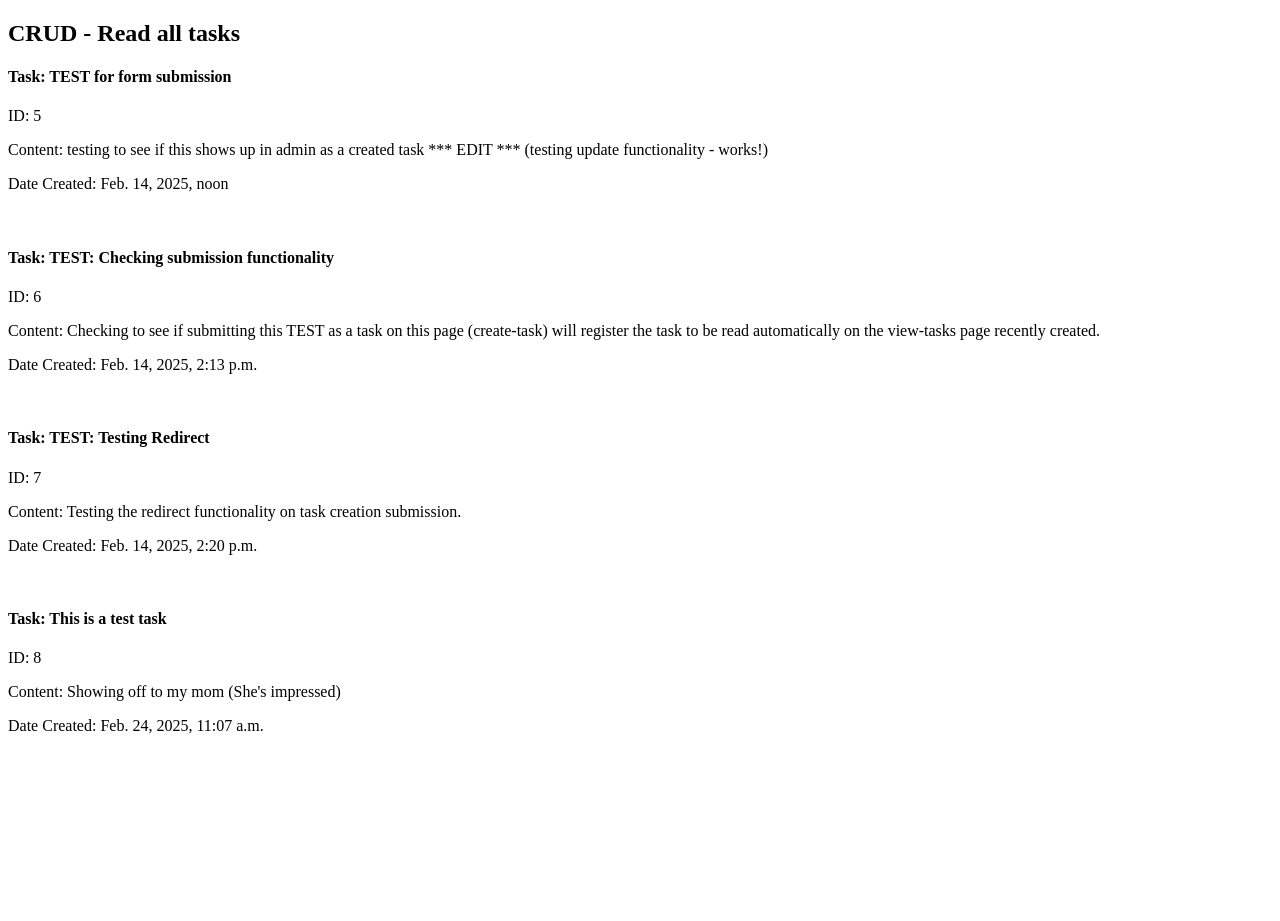
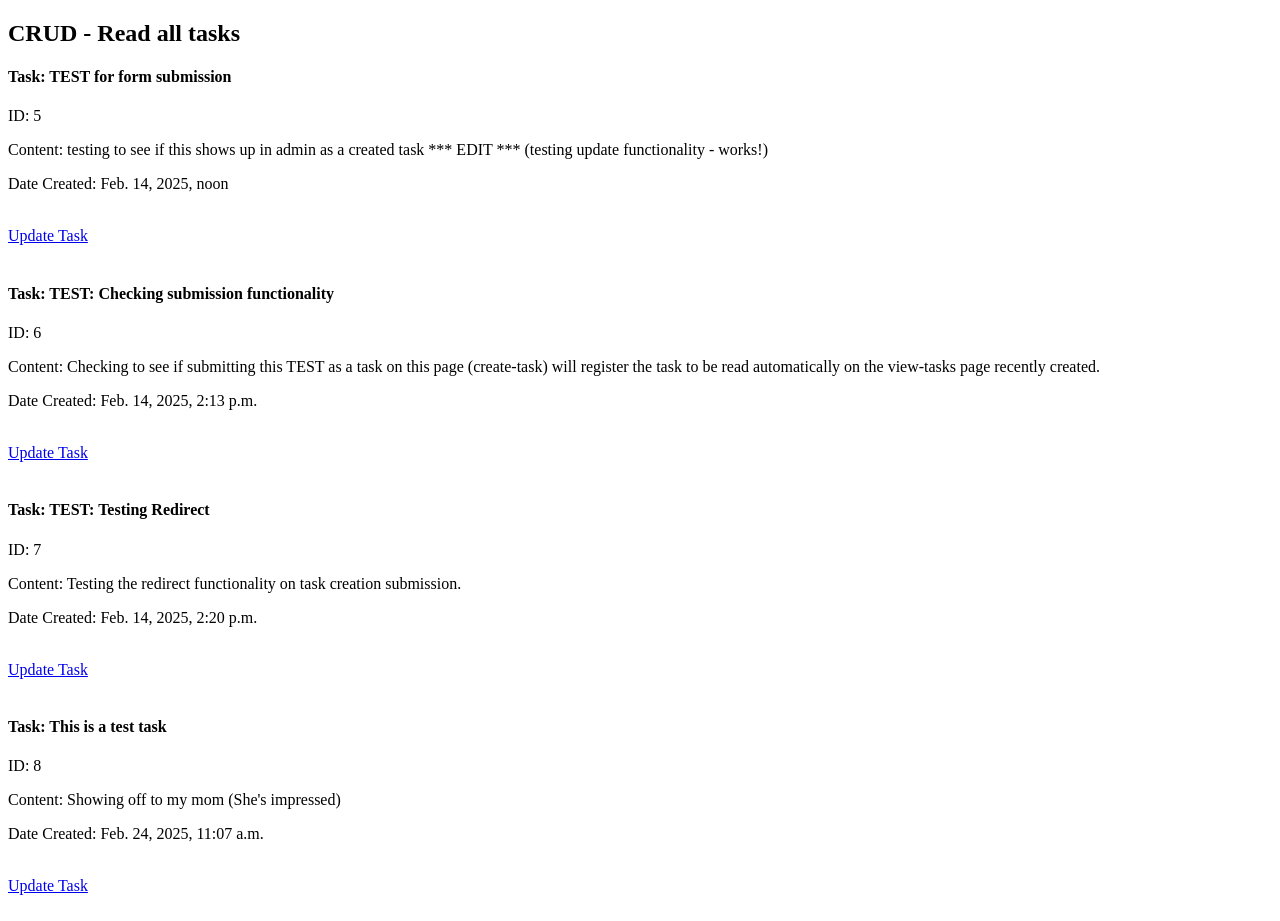
Before and after one commit to zandernh/focushive, a Django app: page /view-tasks in a window 1280 px wide. Before the commit the page ends 734 px from the top, so only its background shows below. Run offline with Django 5.2, Linux system fonts and the light colour scheme; data comes from the database, SQL or seed files in the repository; both versions use the stored data as it was after the commit.

Commit message:
Created Update functionality and part of Delete functionality for app CRUD operations

```diff
--- a/focushive_project/focushive/urls.py
+++ b/focushive_project/focushive/urls.py
@@ -19,5 +19,5 @@ from django.urls import path, include
 
 urlpatterns = [
     path('admin/', admin.site.urls),
-    path('', include('todo.urls'))
+    path('', include('todo.urls')),
 ]
--- /dev/null
+++ b/focushive_project/templates/delete-task.html
@@ -0,0 +1,3 @@
+{% include 'base.html' %}
+
+<h2>CRUD - Delete a task</h2>
--- a/focushive_project/templates/index.html
+++ b/focushive_project/templates/index.html
@@ -9,5 +9,8 @@
 	<h2>This is the Homepage</h2>
     <h4>Welcome!</h4>
     {% include 'base.html' %}
+	<a href="{% url 'create-task' %}">Create a task</a>
+	<br><br>
+	<a href="{% url 'view-tasks' %}">View tasks</a>
 </body>
 </html>
--- a/focushive_project/templates/view-tasks.html
+++ b/focushive_project/templates/view-tasks.html
@@ -17,6 +17,9 @@
 		<p>Date Created: {{task.date_posted}}</p>
 		<br>
 
+		<a href=" {% url 'update-task' task.id %}">Update Task</a>
+		<br><br>
+
 	{% endfor %}
 
 
--- a/focushive_project/todo/urls.py
+++ b/focushive_project/todo/urls.py
@@ -8,12 +8,18 @@ urlpatterns = [
     path('my-login', views.my_login),
 
 
-    # Crud Operations
+    # ------------------- CRUD Operations ------------------- #
 
 
-    # Create Task
-    path('create-task', views.createTask),
+    # - CREATE Task
+    path('create-task', views.createTask, name="create-task"),
 
-    # Read Task
+    # - READ Task
     path('view-tasks', views.viewTask, name="view-tasks"),
+
+    # - UPDATE Task
+    path('update-task/<str:pk>/', views.updateTask, name="update-task"),
+
+    # - DELETE Task
+    path('delete-task/<str:pk>/', views.deleteTask, name='delete-task'),
 ]
--- a/focushive_project/todo/views.py
+++ b/focushive_project/todo/views.py
@@ -15,7 +15,7 @@ def my_login(request):
     return render(request, 'my-login.html')
 
 
-# Create a Task
+# - CREATE a Task
 
 def createTask(request):
 
@@ -35,7 +35,7 @@ def createTask(request):
 
     return render(request, 'create-task.html', context=context)
 
-# Read a Task
+# - READ a Task
 
 def viewTask(request):
 
@@ -44,3 +44,32 @@ def viewTask(request):
     context = {'tasks' : tasks}
 
     return render(request, 'view-tasks.html', context=context)
+
+
+# - UPDATE a Task
+
+def updateTask(request, pk):
+
+    task = Task.objects.get(id=pk)
+
+    form = TaskForm(instance=task)
+
+    if request.method == 'POST':
+
+        form = TaskForm(request.POST, instance=task)
+
+        if form.is_valid():
+
+            form.save()
+
+            return redirect("view-tasks")
+
+    context = {'form': form}
+
+    return render(request, 'update-task.html', context=context)
+
+# - DELETE a Task
+
+def deleteTask(request):
+
+    return render(request, 'delete-task.html')
```
Also changed, not shown: focushive_project/templates/update-task.html (added, +22 -0 lines), focushive_project/db.sqlite3.
